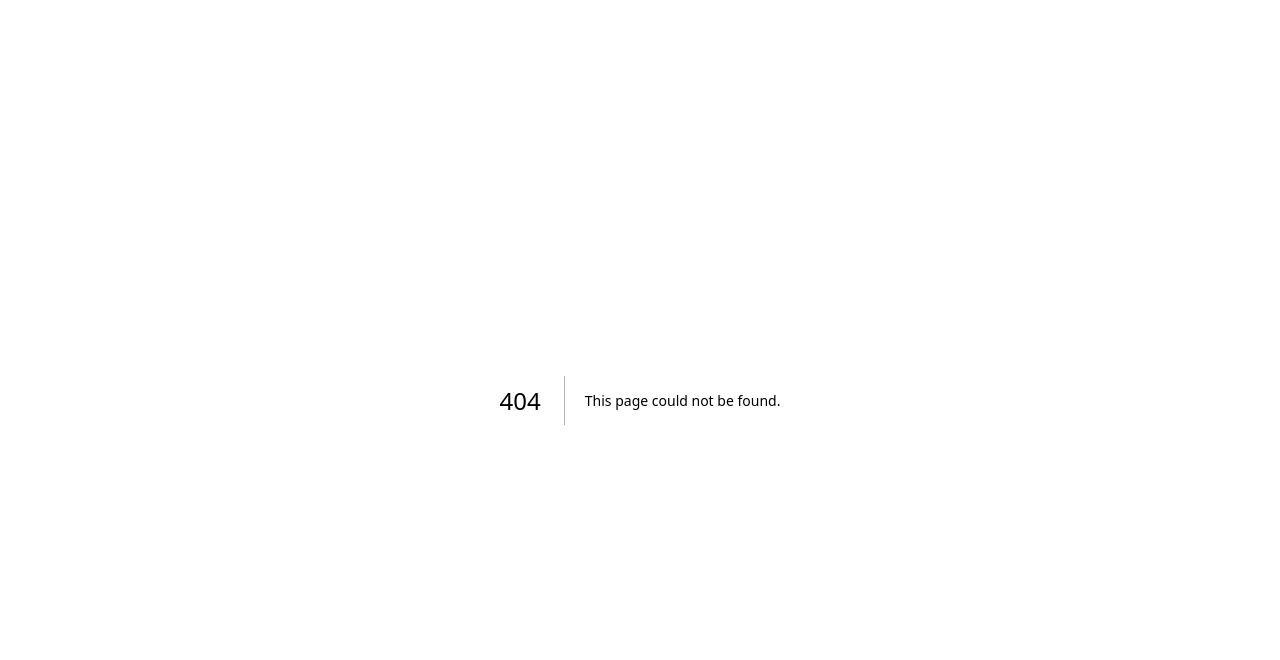
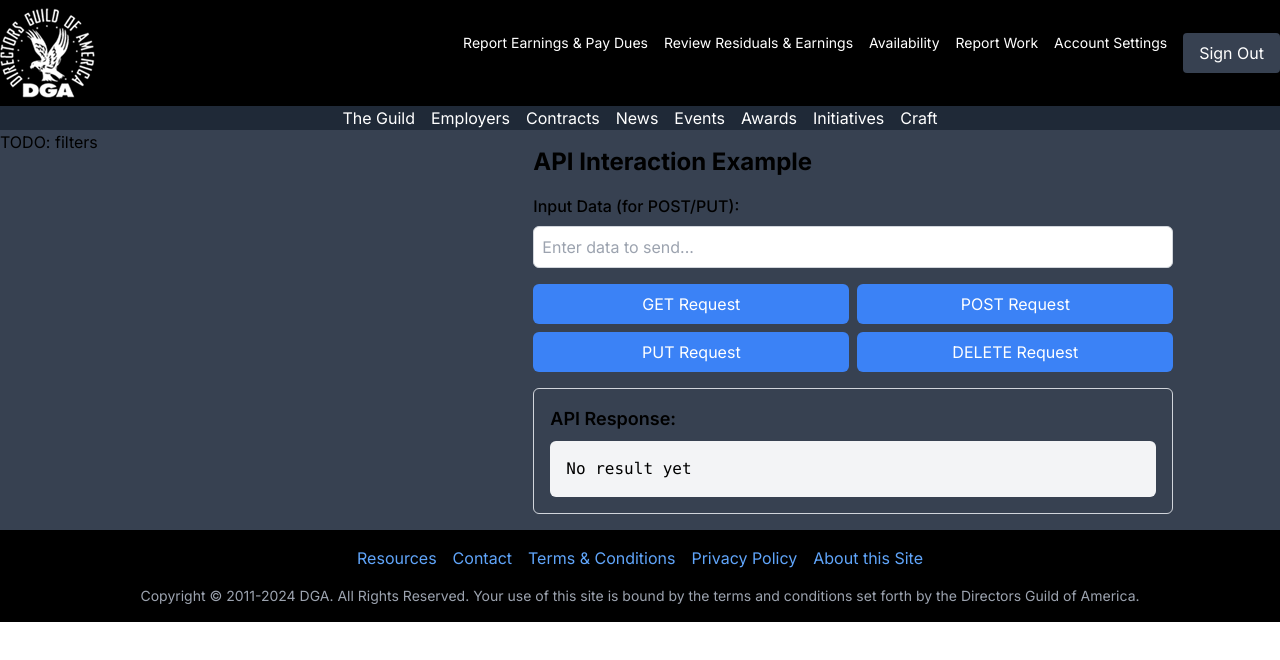
Before and after one commit to sergyatsenko/DGA_codegen, a Next.js app in the folder dga_chatgpt/: page /search in a window 1280 px wide. Before the commit this address had no page. Shown: the top 660 px of the page. Built offline with nearby package versions, Linux system fonts and the light colour scheme.

Commit message:
Experimenting with search

```diff
--- /dev/null
+++ b/dga_chatgpt/app/api/search/route.ts
@@ -0,0 +1,77 @@
+import { NextRequest, NextResponse } from "next/server";
+
+import { SearchClient, AzureKeyCredential } from "@azure/search-documents";
+
+interface SearchResult {
+  id: string;
+  url: string;
+  title: string;
+  contentSummary: string;
+  metaDescription: string;
+  metaTitle: string;
+  metaAuthor: string;
+}
+
+const searchEndpoint = process.env.SEARCH_ENDPOINT || "";
+const searchIndex = process.env.SEARCH_INDEX || "defaultIndex"; // Provide a default value for SEARCH_INDEX
+const client = new SearchClient(
+  searchEndpoint,
+  searchIndex,
+  new AzureKeyCredential(process.env.SEARCH_KEY ?? "")
+);
+
+export async function GET(request: NextRequest) {
+  try {
+    console.log("GET request received");
+    const { searchParams } = new URL(request.url);
+    const query = searchParams.get("q") || "";
+
+    const search = await client.search(query);
+
+    const results: SearchResult[] = [];
+
+    for await (const result of search.results) {
+      console.log(result.document);
+      //console.log("fields", result.document.url, result.document.title);
+      //console.log(result.document.url);
+      results.push({
+        id: result.document.id,
+        url: result.document.url,
+        title: result.document.title,
+        contentSummary: result.document.contentSummary,
+        metaDescription: result.document.metaDescription,
+        metaTitle: result.document.metaTitle,
+        metaAuthor: result.document.metaAuthor,
+      });
+    }
+
+    return NextResponse.json(
+      {
+        count: search.count,
+        results: results,
+      },
+      { status: 200 }
+    );
+  } catch (error) {
+    return NextResponse.json(
+      { error: "Internal Server Error" },
+      { status: 500 }
+    );
+  }
+}
+
+export async function POST(request: NextRequest) {
+  try {
+    const body = await request.json();
+    // Your POST logic here
+    return NextResponse.json(
+      { message: "POST request successful", data: body },
+      { status: 201 }
+    );
+  } catch (error) {
+    return NextResponse.json(
+      { error: "Internal Server Error" },
+      { status: 500 }
+    );
+  }
+}
--- /dev/null
+++ b/dga_chatgpt/app/search/page.tsx
@@ -0,0 +1,32 @@
+"use client";
+import Image from "next/image";
+import Footer from "../../components/Footer";
+import HeaderLinks from "../../components/HeaderLinks";
+import SubHeader from "../../components/SubHeader";
+import SearchResultsSS from "@/components/SearchResultsSS";
+import SearchFiltersSS from "@/components/SearchFiltersSS";
+import FooterSS from "@/components/FooterSS";
+import TopHeaderSS from "@/components/TopHeaderSS";
+import BlogDetailsSS from "@/components/BlogDetailsSS";
+import SearchResults from "@/components/SearchResults";
+
+export default function Home() {
+  return (
+    <div className="bg-gray-700">
+      <header>
+        <TopHeaderSS />
+      </header>
+
+      <div className="flex">
+        <div className="w-1/3">
+          <p>TODO: filters</p>
+        </div>
+        <div className="w-2/3">
+          <SearchResults />
+        </div>
+      </div>
+
+      <FooterSS />
+    </div>
+  );
+}
--- /dev/null
+++ b/dga_chatgpt/components/SearchResults.tsx
@@ -0,0 +1,98 @@
+import React, { useState, ChangeEvent, FormEvent } from "react";
+
+interface ApiResponse {
+  message: string;
+  data?: any;
+  error?: string;
+}
+
+export default function SearchResults() {
+  const [result, setResult] = useState<string>("");
+  const [inputData, setInputData] = useState<string>("");
+
+  const makeRequest = async (method: string, body: string | null = null) => {
+    try {
+      console.log("making request...");
+      const options: RequestInit = {
+        method,
+        headers: {
+          "Content-Type": "application/json",
+        },
+      };
+
+      if (body) {
+        options.body = JSON.stringify({ data: body });
+      }
+
+      const response = await fetch("/api/search", options);
+      console.log("search response: ", response);
+      const data: ApiResponse = await response.json();
+      setResult(JSON.stringify(data, null, 2));
+    } catch (error) {
+      if (error instanceof Error) {
+        setResult(`Error: ${error.message}`);
+      } else {
+        setResult("An unknown error occurred");
+      }
+    }
+  };
+
+  const handleInputChange = (e: ChangeEvent<HTMLInputElement>) => {
+    setInputData(e.target.value);
+  };
+
+  const handleSubmit = (e: FormEvent<HTMLFormElement>, method: string) => {
+    console.log("submitting form...");
+    e.preventDefault();
+    makeRequest(method, inputData);
+  };
+
+  return (
+    <div className="p-4 max-w-2xl mx-auto">
+      <h1 className="text-2xl font-bold mb-4">API Interaction Example</h1>
+
+      <div className="mb-4">
+        <label htmlFor="inputData" className="block mb-2 font-medium">
+          Input Data (for POST/PUT):
+        </label>
+        <input
+          id="inputData"
+          type="text"
+          value={inputData}
+          onChange={handleInputChange}
+          placeholder="Enter data to send..."
+          className="w-full p-2 border border-gray-300 rounded-md focus:outline-none focus:ring-2 focus:ring-blue-500"
+        />
+      </div>
+
+      <div className="grid grid-cols-2 gap-2 mb-4">
+        <button onClick={() => makeRequest("GET")} className={buttonClasses}>
+          GET Request
+        </button>
+        <form onSubmit={(e) => handleSubmit(e, "POST")} className="contents">
+          <button type="submit" className={buttonClasses}>
+            POST Request
+          </button>
+        </form>
+        <form onSubmit={(e) => handleSubmit(e, "PUT")} className="contents">
+          <button type="submit" className={buttonClasses}>
+            PUT Request
+          </button>
+        </form>
+        <button onClick={() => makeRequest("DELETE")} className={buttonClasses}>
+          DELETE Request
+        </button>
+      </div>
+
+      <div className="border border-gray-300 rounded-md p-4">
+        <h2 className="text-lg font-semibold mb-2">API Response:</h2>
+        <pre className="bg-gray-100 p-4 rounded-md overflow-auto whitespace-pre-wrap">
+          {result || "No result yet"}
+        </pre>
+      </div>
+    </div>
+  );
+}
+
+const buttonClasses =
+  "py-2 px-4 bg-blue-500 text-white rounded-md hover:bg-blue-600 focus:outline-none focus:ring-2 focus:ring-blue-500 focus:ring-opacity-50 transition-colors";
--- a/dga_chatgpt/package.json
+++ b/dga_chatgpt/package.json
@@ -9,6 +9,7 @@
     "lint": "next lint"
   },
   "dependencies": {
+    "@azure/search-documents": "^12.0.0",
     "next": "14.2.5",
     "react": "^18",
     "react-dom": "^18",
```
Also changed, not shown: 1 other file (tests, documents, lock files or other folders).
